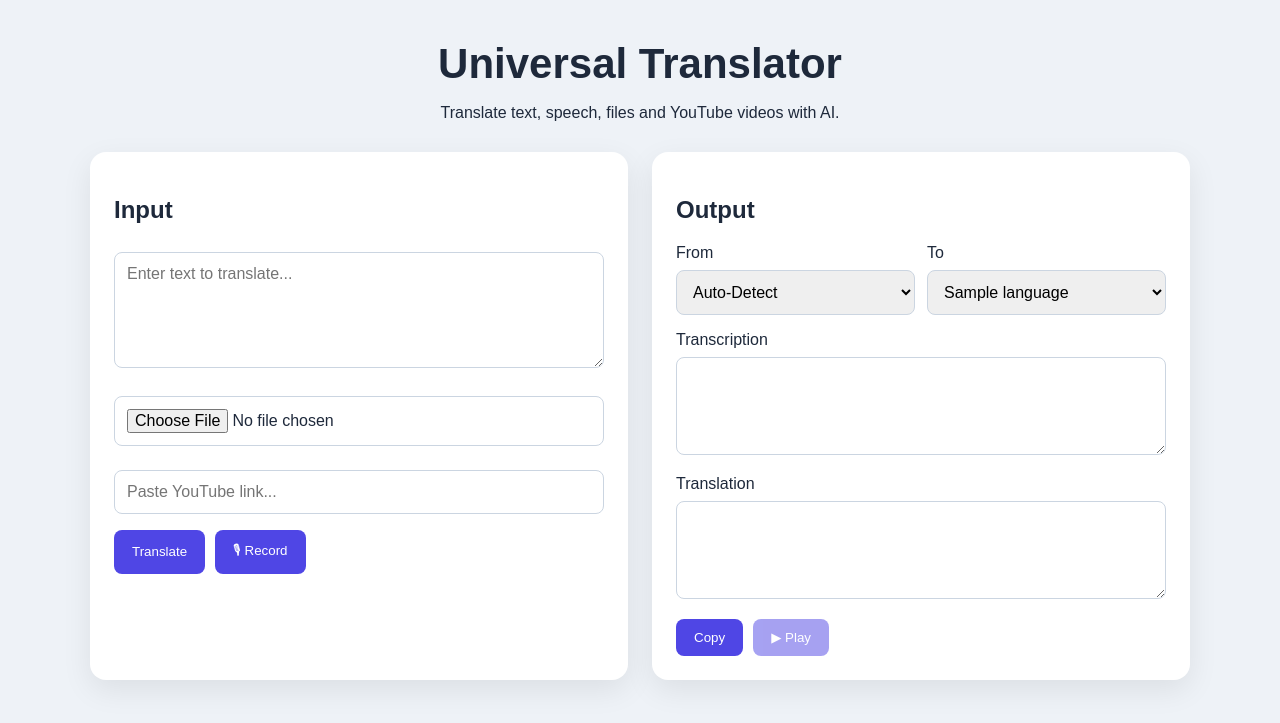
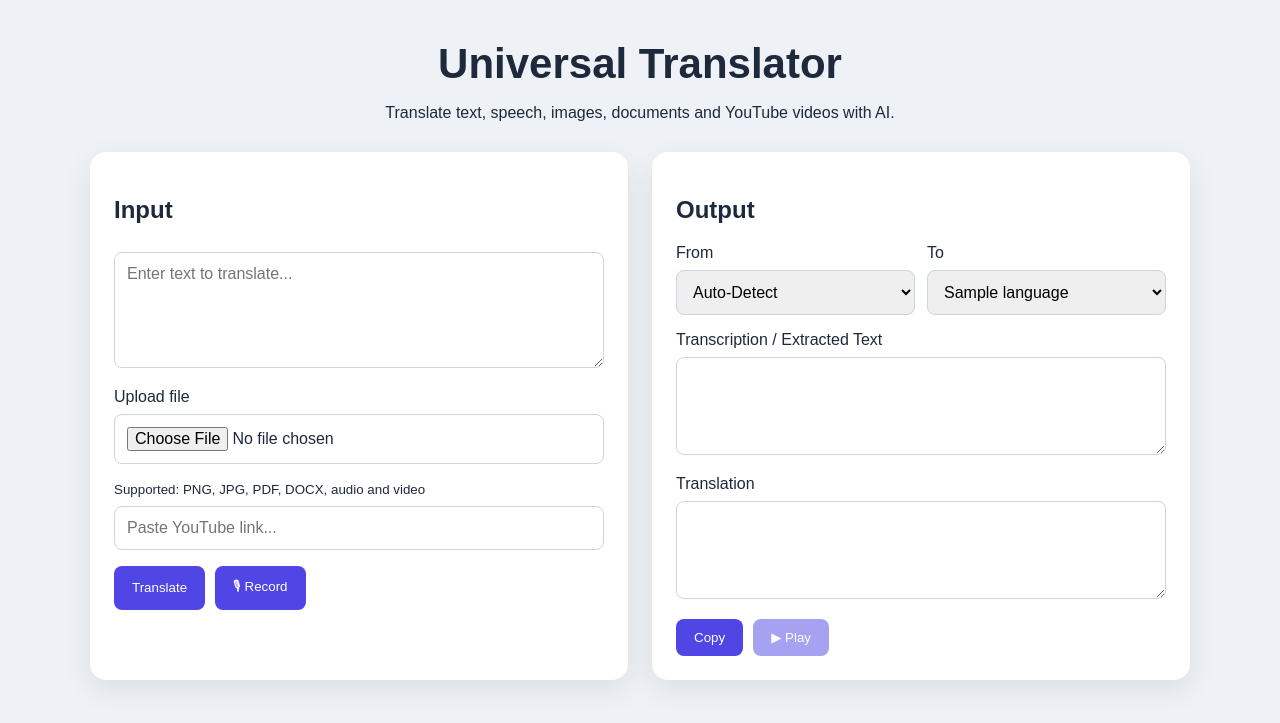
Before and after one commit to vidhya-2005/Translator, a Flask app: template templates/index.html in a window 1280 px wide. Shown: the top 723 px of the page. Run offline with Flask 3, Linux system fonts and the light colour scheme; the template is opened without the code that fills it: most values are stand-ins (such as "Sample title", 1, 10 or a date in 2020).

Commit message:
Allow image PDF and Word document uploads in frontend

```diff
--- a/templates/index.html
+++ b/templates/index.html
@@ -10,15 +10,21 @@
 <main class="container">
     <header>
         <h1>Universal Translator</h1>
-        <p>Translate text, speech, files and YouTube videos with AI.</p>
+        <p>Translate text, speech, images, documents and YouTube videos with AI.</p>
     </header>
 
     <section class="grid">
         <div class="card">
             <h2>Input</h2>
             <textarea id="text-input" rows="5" placeholder="Enter text to translate..."></textarea>
-            <input id="file-upload" type="file" accept="audio/*,video/*">
+
+            <label for="file-upload">Upload file</label>
+            <input id="file-upload" type="file"
+                   accept=".png,.jpg,.jpeg,.pdf,.docx,audio/*,video/*">
+            <small>Supported: PNG, JPG, PDF, DOCX, audio and video</small>
+
             <input id="youtube-link" type="url" placeholder="Paste YouTube link...">
+
             <div class="actions">
                 <button id="translate-btn">Translate</button>
                 <button id="record-btn">🎙 Record</button>
@@ -45,7 +51,7 @@
                     </select>
                 </label>
             </div>
-            <label>Transcription
+            <label>Transcription / Extracted Text
                 <textarea id="transcription" rows="4" readonly></textarea>
             </label>
             <label>Translation
```
